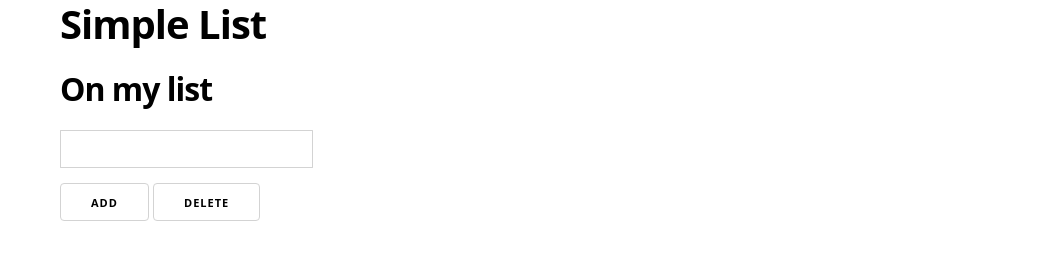
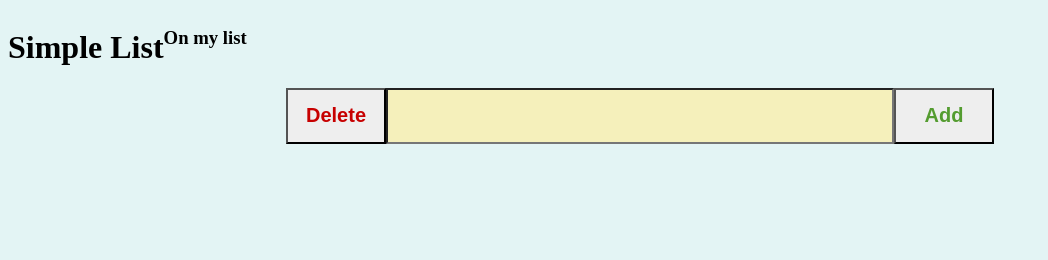
Before and after one commit to Aidanthrall333/List-Management-Project, a website: page Client/index.html in a window 1280 px wide. Shown: the whole page, without its empty margins (0-1048 px from the left). Drawn offline with Linux system fonts and the light colour scheme; no server answers.

Commit message:
Added CSS Styling

```diff
--- a/Client/index.html
+++ b/Client/index.html
@@ -4,27 +4,28 @@
   <meta charset="UTF-8">
   <meta http-equiv="X-UA-Compatible" content="IE=edge">
   <meta name="viewport" content="width=device-width, initial-scale=1.0">
-  <link rel="stylesheet" href="styles.css">
+  <link rel="stylesheet" href="styles_test.css">
   <title>Simple List</title>
 </head>
 <body>
   <div class="page-area">
-    <h1>Simple List</h1>
-    <form>
-      <h3>On my list</h3>
-      <section>
-        <input type="text"
-        name="listitem"
-        id="listitem"
-        autocomplete="false"
-        />
-      </section>
+    <div class="title-area">
+      <h1 class="page-title">Simple List</h1>
+      <h3 class="list-title">On my list</h3>
+    </div>
+    <form class="form-area">
+      <button type="submit" class="del-btn" id = "delete">Delete</button>
+      <input type="text"
+      class="list-item"
+      name="listitem"
+      id="listitem"
+      autocomplete="false"
+      />
       <button type="submit" class="add-btn" id = "add">Add</button>
-      <button type="submit" class="del-btn" id = "delete">Delete</button>
     </form>
     <div class="result"></div>
   </div>
-  <div id = "list">
+  <div class="list" id = "list">
 
   </div>
   <script src="functions.js"></script>
--- /dev/null
+++ b/Client/styles_test.css
@@ -0,0 +1,56 @@
+body{
+    background-color: #E3F4F4;
+}
+.page-area{
+    display: flex;
+    flex-direction: column;
+}
+.title-area{
+    display: flex;
+}
+.page-title{
+    text-align: center;
+}
+.list-title{
+    text-align: center;
+}
+.form-area{
+    display: flex;
+    flex-direction: row;
+    justify-content: center;
+}
+.list-item{
+    width: 500px;
+    height: 50px;
+    font-size: 40px;
+    color: #5c6274;
+    background-color: #F5F0BB;
+}
+.add-btn{
+    width: 100px;
+    font-size: 20px;
+    font-weight: bold;
+    color: #549C30;
+    background-color: #EEEEEE;
+}
+.add-btn:hover{
+    color:#EEEEEE;
+    background-color:#549C30;
+    transition-duration: .5s;
+}
+.del-btn{
+    width: 100px;
+    font-size: 20px;
+    font-weight: bold;
+    color: #C70000;
+    background-color: #EEEEEE;
+
+}
+.del-btn:hover{
+    color:#EEEEEE;
+    background-color:#C70000;
+    transition-duration: .5s;
+}
+.result{
+    display: flex;
+}
```
